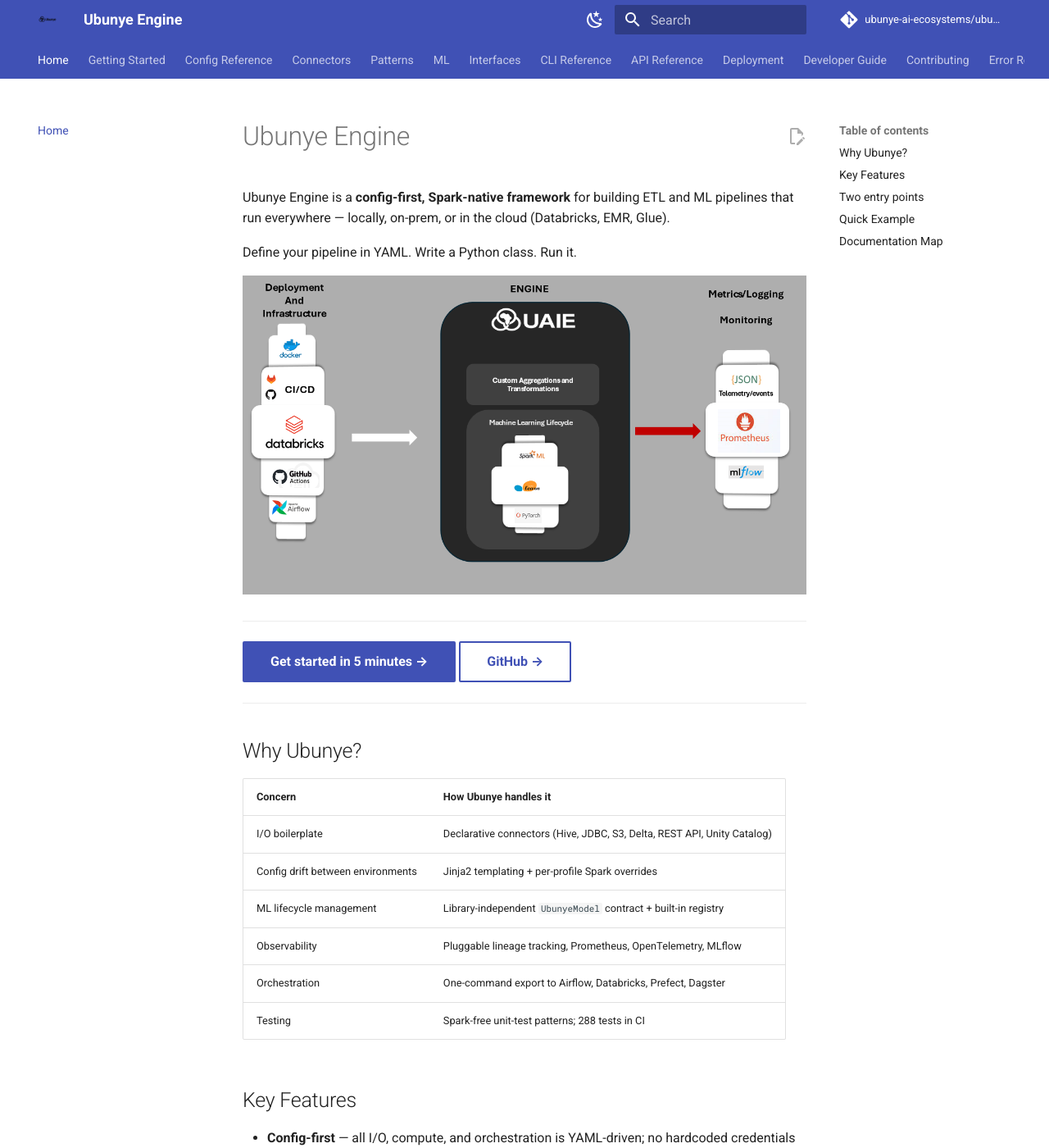
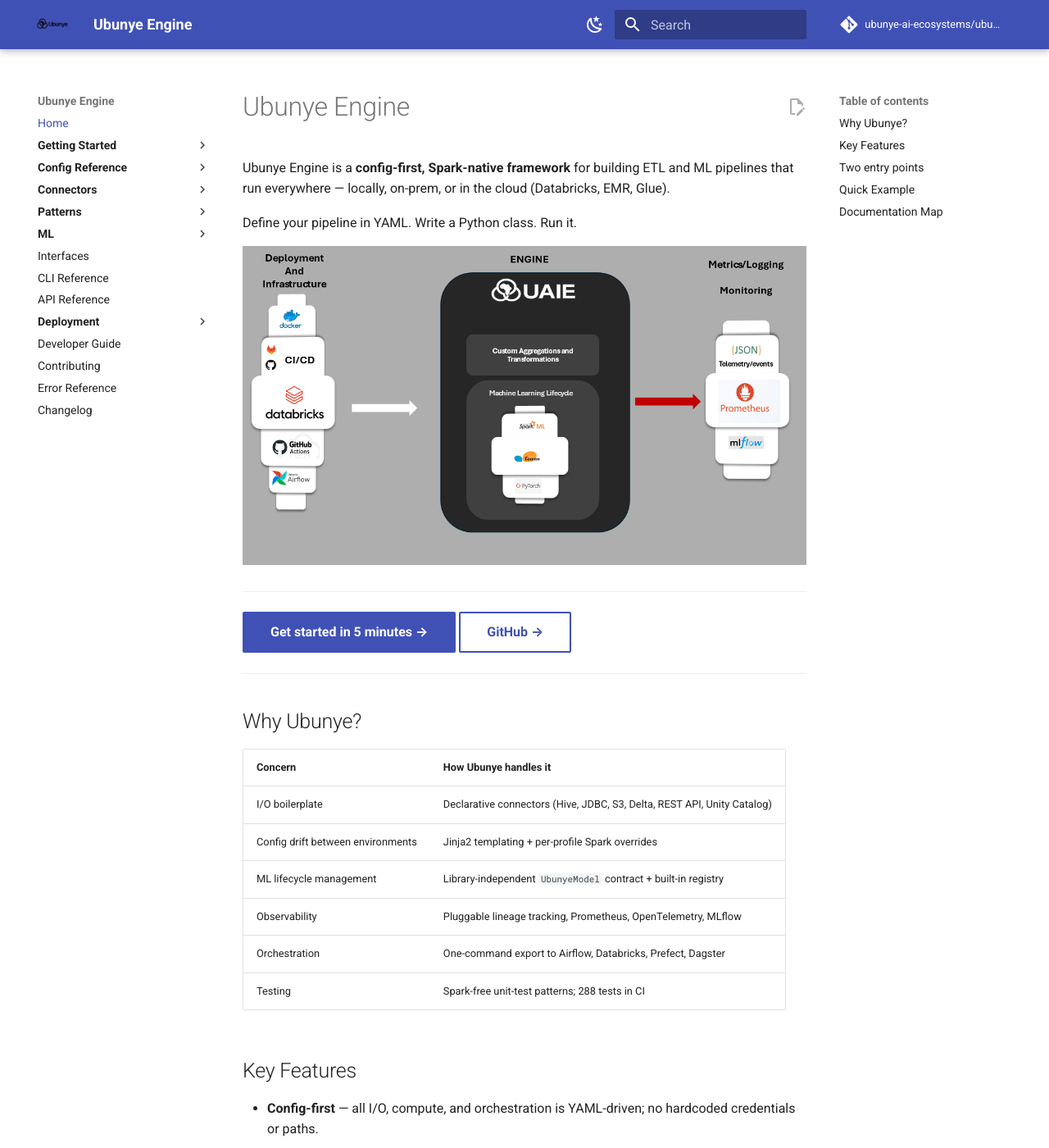
Before and after one commit to ubunye-ai-ecosystems/ubunye_engine, an MkDocs documentation site: the page built from docs/index.md, in a window 1280 px wide and 1400 px high. Shown: the whole window at 82% size. Built offline with MkDocs 1.6.1 and Material for MkDocs 9.7.7, drawn with Linux system fonts in a browser that asks for light colours; comment, search, counter and statistics services are not loaded.

Commit message:
docs(site): collapsible nav on desktop and mobile, larger logo
The top nav bar ran off the right edge of the screen — thirteen top-level
sections in a bar with room for about ten, so "Error Reference" and everything
after it was simply unreachable. Nothing collapsed, either, on any viewport.

Three theme features were fighting each other:

  navigation.tabs      put top-level items in the header bar that overflows
  navigation.sections  rendered sections as flat, always-open groups
  navigation.expand    force-expanded everything, so nothing could collapse

Removing all three restores Material's default: every section is a collapsible
item in the left sidebar on desktop, and in the drawer on mobile. Verified in
the built HTML — the md-tabs bar is gone and the nav renders 7 collapse toggles
across 6 nested sections.

Also scales the Ubunye logo up from Material's 1.2rem default (an unreadable
speck) to 2.2rem in the header and 2.6rem in the mobile drawer, via a new
stylesheets/extra.css.

Co-Authored-By: Claude Opus 4.8 <noreply@anthropic.com>
Claude-Session: https://claude.ai/code/session_01E55iQGmScnkLqrNDEJaKT3

```diff
--- /dev/null
+++ b/docs/stylesheets/extra.css
@@ -0,0 +1,41 @@
+/* Ubunye Engine — docs theme overrides */
+
+/* ---------------------------------------------------------------------------
+   Logo
+   Material's default header logo is 1.2rem tall, which renders the Ubunye mark
+   as an unreadable speck. Scale it up and give the header room to hold it.
+   --------------------------------------------------------------------------- */
+
+.md-header__button.md-logo {
+  padding: 0.2rem;
+  margin-right: 0.2rem;
+}
+
+.md-header__button.md-logo img,
+.md-header__button.md-logo svg {
+  height: 2.2rem;
+  width: auto;
+}
+
+/* The mobile drawer repeats the logo in its title bar — scale that too, or the
+   mark shrinks again exactly where the screen is smallest. */
+.md-nav__title .md-nav__button.md-logo img,
+.md-nav__title .md-nav__button.md-logo svg {
+  height: 2.6rem;
+  width: auto;
+}
+
+/* ---------------------------------------------------------------------------
+   Collapsible navigation
+   With navigation.tabs/sections/expand removed, sections collapse by default.
+   These only tidy up the affordance so it reads as clickable.
+   --------------------------------------------------------------------------- */
+
+.md-nav__item--nested > .md-nav__link {
+  font-weight: 600;
+}
+
+/* Make the expand/collapse arrow obvious rather than a faint hairline. */
+.md-nav__icon {
+  opacity: 0.85;
+}
--- a/mkdocs.yml
+++ b/mkdocs.yml
@@ -10,10 +10,15 @@ theme:
   language: en
   features:
     - navigation.instant
-    - navigation.tabs
     - navigation.tracking
-    - navigation.sections
-    - navigation.expand
+    # Collapsible nav, desktop and mobile. Deliberately NOT set:
+    #   navigation.tabs     — puts top-level items in a header bar that overflows
+    #                         off-screen once there are a dozen of them
+    #   navigation.sections — renders sections as flat, always-open groups
+    #   navigation.expand   — force-expands everything, so nothing can collapse
+    # Without those three, Material's default applies: every section is a
+    # collapsible item in the sidebar (a drawer on mobile).
+    - navigation.top
     - toc.follow
     - content.code.copy
     - content.tabs.link
@@ -111,6 +116,9 @@ plugins:
             separate_signature: true
             show_root_toc_entry: false
 
+extra_css:
+  - stylesheets/extra.css
+
 extra:
   social:
     - icon: fontawesome/brands/github
```
